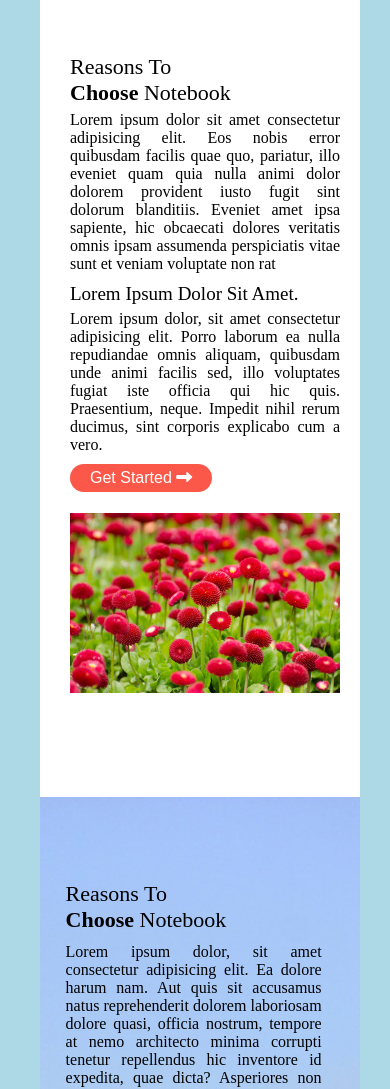
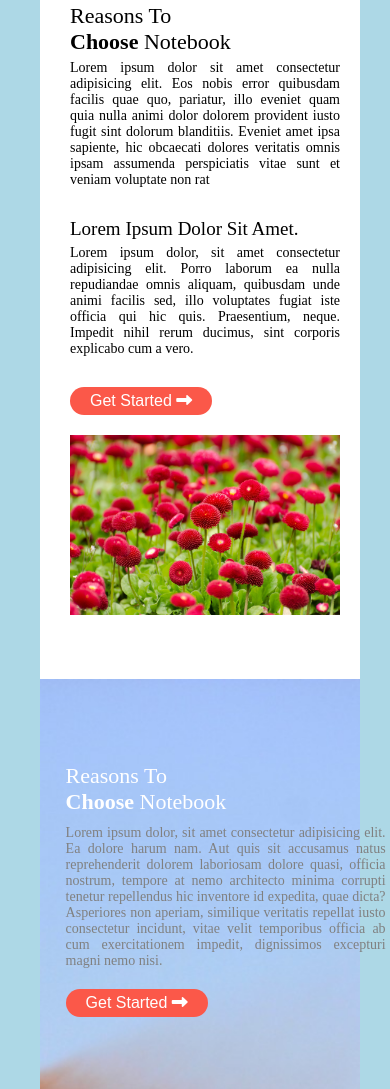
Before and after one commit to a-baten71/a-baten71.github.io, a plain HTML site: page psd-practice/index.html in a window 390 px wide. Shown: the part 911-2000 px from the top of the page. Drawn offline with Linux system fonts and the light colour scheme.

Commit message:
initial commit

```diff
--- a/psd-practice/mobile.css
+++ b/psd-practice/mobile.css
@@ -50,12 +50,13 @@
 }
 
 .containers-main-content{
+    height: auto;
+    width: 100%;
     flex-direction: column;
     box-sizing: border-box;
-    height: 100vh;
-    padding-top: 100px;
-    padding-bottom: 100px;
+
 }
+
 .about-text{
     width: 100%;
     padding-top: 0;
@@ -64,7 +65,7 @@
 }
 
 .about-text h4{
-font-size: 22px;
+    font-size: 22px;
 }
 
 .about-text h5{
@@ -72,9 +73,10 @@ font-size: 22px;
 }
 
 .about-text p{
-    font-size: 16px;
+    width: 100%;
+    font-size: 14px;
     padding-top: 5px;
-    padding-bottom: 10px;
+
 }
 
 .about-us-img{
@@ -87,14 +89,10 @@ font-size: 22px;
     padding: 20px 20px 0 30px;
 }
 
-.container-footer{
-
-    box-sizing: border-box;
-}
 
 .footer-text{
-    width: 80%;
-    color: white;
+
+
     height: auto;
     top: 10%;
     left: 8%;
@@ -107,16 +105,19 @@ font-size: 22px;
     font-size: 22px;
     font-weight: 500;
     text-transform: capitalize;
+    color: white;
 }
 
 .footer-text p{
+    width: 320px;
     padding-top: 10px;
-    padding-bottom: 30px;
-    font-size: 16px;
+    padding-bottom: 20px;
+    font-size: 14px;
     text-align: justify;
+    color: gray;
 }
 
 .footer-text button a:hover{
-background: white;
-color:#fb5849;
+    background: white;
+    color:#fb5849;
 }
--- a/psd-practice/style.css
+++ b/psd-practice/style.css
@@ -43,9 +43,9 @@ body{
     flex-wrap: nowrap;
     flex-direction: row;
     justify-content: space-between;
-    position: fixed;
+    position: relative;
     top: 0;
-    margin-right: 100px;
+
 }
 
 .header .logo{
@@ -206,10 +206,11 @@ button a:hover{
     background-repeat: no-repeat;
     background-size: cover;
     position: relative;
+    box-sizing: border-box;
 }
 
 .footer-text{
-    width: 460px;
+    width: 100%;
     color: white;
     height: 300px;
     top: 30%;
@@ -225,6 +226,7 @@ button a:hover{
 }
 
 .footer-text p{
+
     padding-top: 10px;
     padding-bottom: 30px;
     font-size: 18px;
```
